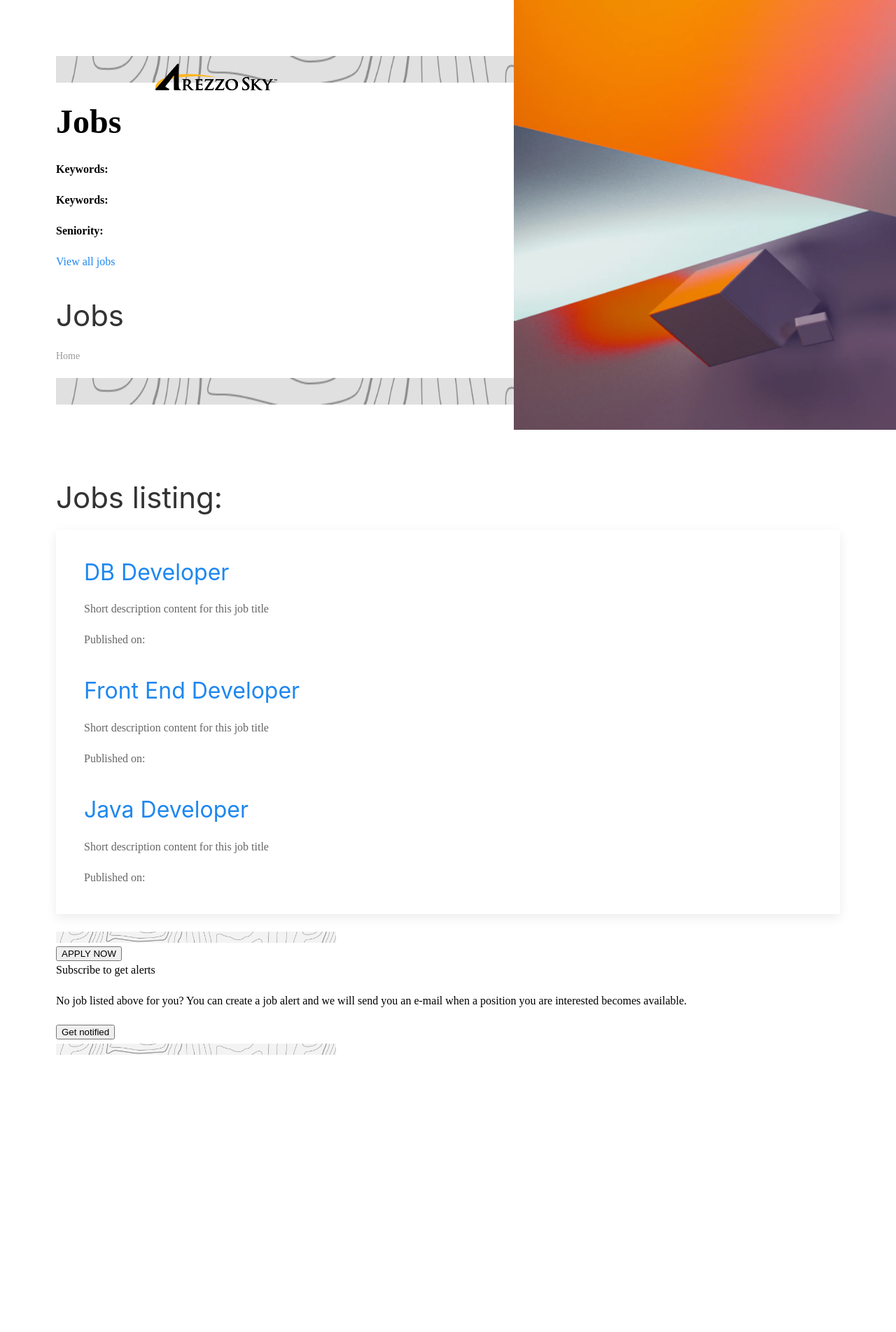
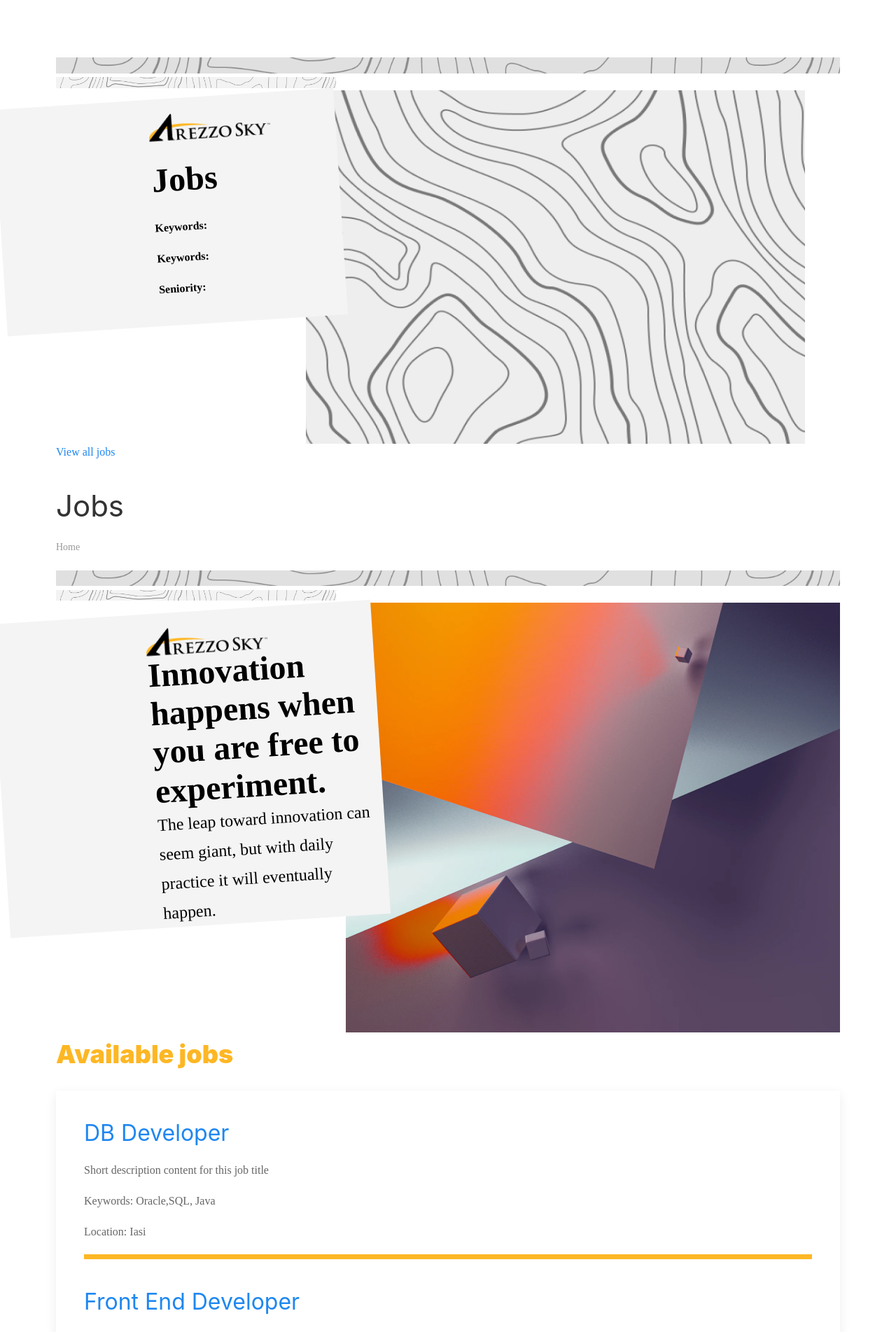
Before and after one commit to dhananjay-fe/dhananjay-fe.github.io, a Jekyll site: the page built from index.md, in a window 1280 px wide. Shown: the top 1903 px of the page at 70% size. Built offline with Jekyll 4.4.1, drawn with Linux system fonts in a browser that asks for light colours; nearby versions of some CDN libraries; our own code applies the rules of GitHub Pages for plain Markdown files; before the commit the page ends 1590 px from its top, so only the background shows below that; some of the changed text lies outside the part shown.

Commit message:
structural changes

```diff
--- a/assets/css/main.css
+++ b/assets/css/main.css
@@ -2,28 +2,136 @@ html{
     font-family: Roboto Slab;
     font-style: Regular;
     color: #000000;
-
 }
 
-.comp_logo{
-position: absolute;
-width: 174px;
-height: 38px;
-left: 222px;
-top: 91px;
+#Homepage{
+    display: flex;
+    left: 0;
+    top: 0;
+    background: #FFFFFF;
+    flex-direction: column;
+    justify-content: flex-start;
 }
 
-.landing_img{
-    position: absolute;
-width: 1107px;
-height: 708px;
-left: 734px;
-top: -94px;
+#Homepage .header_img{
+     order : 1;
+     z-index: 3;
+     flex: 1 1 1.5%;
+     align-self: flex-start;
+ }
+
+#Homepage .sec1{
+    flex: 1 1 auto;
+    order : 2;
+    display: flex;
+    flex-direction: row;
 }
 
-.header_img{
-   top : 0;
-    left: 0;
-    width: 100%;
-    height: 38px;
+.sec1 .logo_container{
+    flex: 1 1 auto;
+    margin-left: -80px;
+    margin-top: 12.85px;
+    height: 87%;
+    background: #F4F4F4;
+    transform: rotate(-3.71deg);
+    display:flex;
+    flex-direction: column;
+    z-index: 2;
 }
+
+.logo_container .comp_logo{
+    flex: 1 1 auto;
+    margin-left: 220px;
+    margin-top: 21.93px;
+    width: 174px;
+height: 38px;
+}
+
+.logo_container #innovate{
+    flex: 1 1 auto;
+    font-weight: 900;
+    margin-left: 220px;
+font-size: 48px;
+line-height: 115%;
+Fill: Solid
+rgba(0, 0, 0, 0.9)
+}
+
+.logo_container #leap{
+    flex: 1 1 auto;
+    font-weight: normal;
+    margin-left: 220px;
+    font-size: 24px;
+    line-height: 175%;
+    Fill: Solid
+    #000000
+}
+.sec1 .landing_img{
+    flex: 1 1 auto;
+    height: 100%;
+    margin-left: -50px;
+}
+
+#Homepage .sec2{
+    flex: 2 1 auto;
+    order : 3;
+}
+
+#Homepage .sec3{
+    flex: 1 1 auto;
+    order : 4;
+    background: #F4F4F4;
+}
+
+#Homepage #myFooterid{
+    flex: 1 1 1.5%;
+    order: 5;
+    align-self: flex-end;
+}
+
+#job_lst_txt{
+font-weight: 900;
+font-size: 36px;
+line-height: 175%;
+/* or 63px */
+color: #FDB724;
+}
+
+#job_lst_line{
+    background: #FDB724;
+    height: 7px;
+}
+
+#sub_text{
+font-weight: 900;
+font-size: 36px;
+line-height: 115%;
+/* or 41px */
+color: #FDB724;
+}
+
+#get_notified{
+    background: #C4C4C4;
+    box-shadow: 10px 10px 10px rgba(0, 0, 0, 0.25);
+    font-weight: 900;
+font-size: 30px;
+line-height: 112.5%;
+/* or 34px */
+color: #000000;
+}
+
+#btnApply{
+font-weight: 900;
+font-size: 30px;
+line-height: 112.5%;
+/* or 34px */
+color: #FFFFFF;
+background: #FDB724;
+box-shadow: 10px 10px 10px rgba(0, 0, 0, 0.25);
+}
+
+#job_info{
+    flex: 1 1 auto;
+    margin-left: 220px;
+    Fill: Solid
+}
--- a/index.md
+++ b/index.md
@@ -3,30 +3,47 @@ title: Jobs
 
 ---
 
-{% include header.html %}
+
 <head>
 {% assign mycss = "/assets/css/main.css" %}
 <link rel="stylesheet" href= "{{ mycss | relative_url }}">
 </head>
-<div>
-{% assign myLogo = "/assets/images/Frame1.png" %}
-<img class = "comp_logo" src="{{ myLogo | relative_url }}">
+<div id = "Homepage">
+  {% include header.html %}
+  <section class="sec1">
+    <div class = "logo_container">
+      {% assign myLogo = "/assets/images/Frame1.png" %}
+      <img class = "comp_logo" src="{{ myLogo | relative_url }}">
+      <span id = "innovate">Innovation happens when you are free to experiment.</span>
+      <span id = "leap">The leap toward innovation can seem giant, but with daily practice it will eventually happen.</span>
+    </div>
+    {% assign myImg = "/assets/images/Rectangle1.png" %}
+    <img class = "landing_img" src="{{ myImg | relative_url }}">
+  </section>
+  <section class="sec2">
+    <div id="job_list">
+      <h1 id = "job_lst_txt" >Available jobs</h1>
+      <div  class="uk-margin uk-card uk-card-default uk-card-body">
+        {% for job in site.jobs %}
+        <h2>
+          <a href="{{ job.url | relative_url }}" >
+            {{ job.title }}
+          </a>
+        </h2>
+        <p>{{ job.description | markdownify }}</p>
+        <p>Keywords: {{ job.Keywords  }}</p>
+        <p>Location: {{ job.location  }}</p>
+        <div id="job_lst_line"> </div>
+      {% endfor %}
+      </div>
+    </div>
+  </section>
+  <section class="sec3">
+    <div id="subscribe">
+      <span id="sub_text">Subscribe to get alerts</span>
+      <p>No job listed above for you? You can create a job alert and we will send you an e-mail when a position you are interested becomes available.</p>
+      <button id="get_notified" id= "btnApply" onclick="window.location.href='https://forms.office.com/r/QSCWNvEukh'">Get notified</button>
+    </div>
+  </section>
+  {% include footer.html %}
 </div>
-<br><br>
-<div>
-{% assign myImg = "/assets/images/Rectangle1.png" %}
-<img class = "landing_img" src="{{ myImg | relative_url }}">
-</div>
-<h1>Jobs listing:</h1>
-<div  class="uk-margin uk-card uk-card-default uk-card-body">
-{% for job in site.jobs %}
-  <h2>
-    <a href="{{ job.url | relative_url }}">
-      {{ job.title }}
-    </a>
-  </h2>
-  <p>{{ job.description | markdownify }}</p>
-  <p>Published on: {{ job.published  }}</p>
-{% endfor %}
-</div>
-{% include footer.html %}
```
Also changed, not shown: 1 other file.
